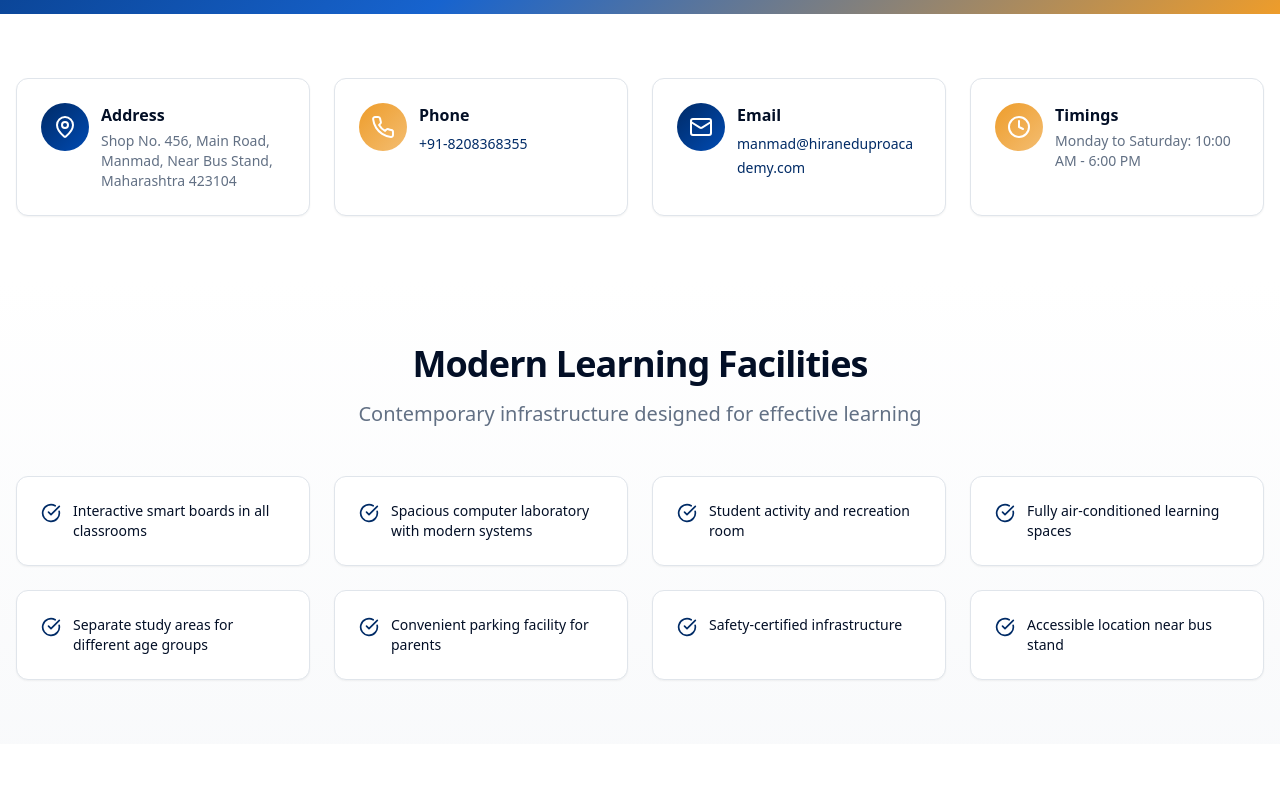
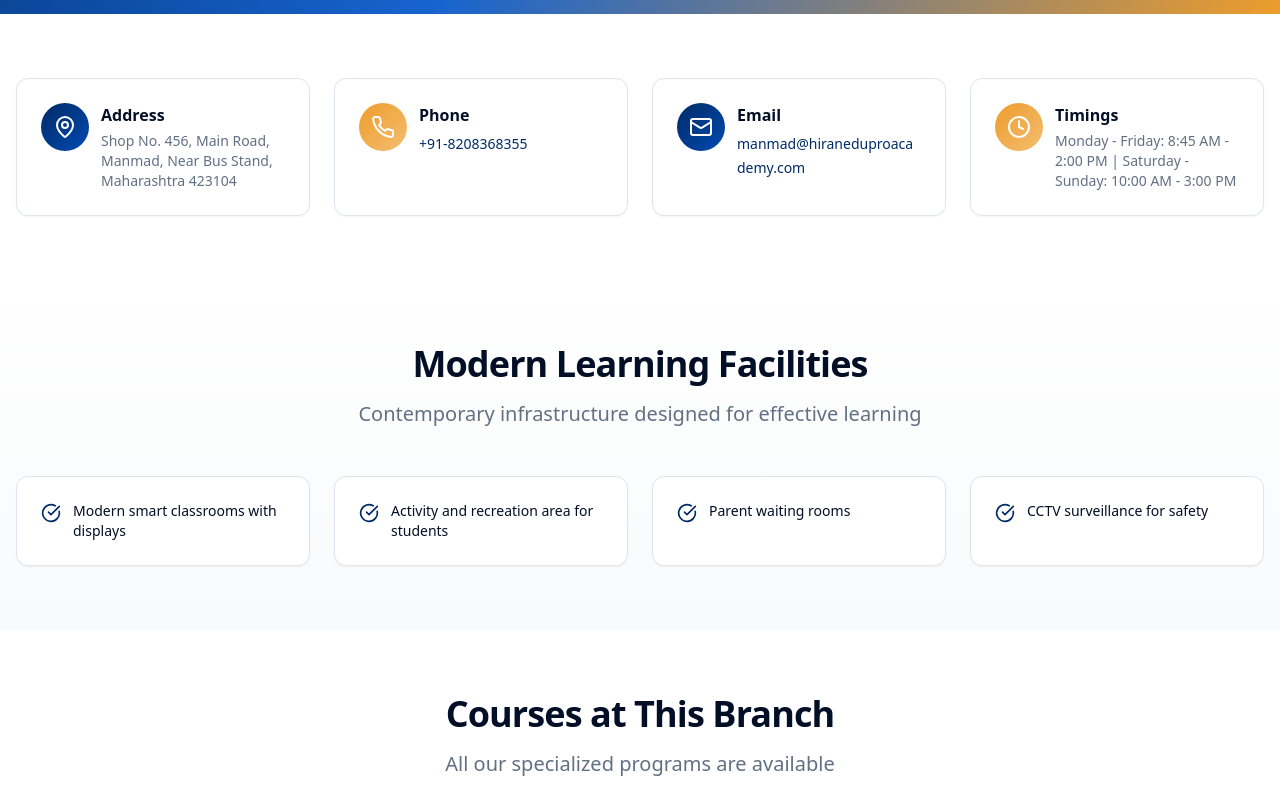
Before and after one commit to monucode/edupro-web-boost, a React (Vite) app: page /branches/manmad in a window 1280 px wide. Shown: the part 540-1352 px from the top of the page. Built offline with nearby package versions, Linux system fonts and the light colour scheme; the HTML template or start-up script is replaced by a standard one.

Commit message:
Update branch and contact information

```diff
--- a/src/pages/Contact.tsx
+++ b/src/pages/Contact.tsx
@@ -70,8 +70,8 @@ Message: ${formData.message}
       address: "Plot No. 123, Govind Nagar, Near Central School, Maharashtra 401203",
       phone: "+91-8208368355",
       email: "govindnagar@hiraneduproacademy.com",
-      timings: "Monday to Saturday: 9:00 AM - 7:00 PM",
-      incharge: "Mrs. Priya Sharma",
+      timings: "Monday - Friday: 8:45 AM - 2:00 PM | Saturday - Sunday: 10:00 AM - 3:00 PM",
+      incharge: "Mrs. Harshada Hiran",
       designation: "Branch Manager",
       specialties: ["Vedic Maths", "Robotics", "All Courses"],
       isMain: true
@@ -79,10 +79,10 @@ Message: ${formData.message}
     {
       name: "Manmad Branch",
       address: "Shop No. 456, Main Road, Manmad, Near Bus Stand, Maharashtra 423104",
-      phone: "+91-9999999997",
+      phone: "+91-8208368355",
       email: "manmad@hiraneduproacademy.com",
-      timings: "Monday to Saturday: 10:00 AM - 6:00 PM",
-      incharge: "Mr. Rajesh Patel",
+      timings: "Monday - Friday: 8:45 AM - 2:00 PM | Saturday - Sunday: 10:00 AM - 3:00 PM",
+      incharge: "Mrs. Harshada Hiran",
       designation: "Branch Coordinator",
       specialties: ["Abacus Training", "Mnemonic Science", "Phonics"]
     }
@@ -281,7 +281,8 @@ Message: ${formData.message}
                     </div>
                     <div>
                       <div className="font-semibold">Office Hours</div>
-                      <div className="text-white/90">Mon-Sat: 9:00 AM - 7:00 PM</div>
+                      <div className="text-white/90">Mon-Fri: 8:45 AM - 2:00 PM</div>
+                      <div className="text-white/90">Sat-Sun: 10:00 AM - 3:00 PM</div>
                     </div>
                   </div>
 
--- a/src/pages/branches/GovindNagar.tsx
+++ b/src/pages/branches/GovindNagar.tsx
@@ -11,7 +11,7 @@ const GovindNagar = () => {
     address: "Plot No. 123, Govind Nagar, Near Central School, Maharashtra 401203",
     phone: "+91-8208368355",
     email: "govindnagar@hiraneduproacademy.com",
-    timings: "Monday to Saturday: 9:00 AM - 7:00 PM",
+    timings: "Monday - Friday: 8:45 AM - 2:00 PM | Saturday - Sunday: 10:00 AM - 3:00 PM",
     established: "2020",
     studentsCount: "200+",
     floorArea: "2500 sq ft",
@@ -20,13 +20,9 @@ const GovindNagar = () => {
   };
 
   const features = [
-    "Modern smart classrooms with interactive displays",
-    "Dedicated robotics laboratory with latest equipment",
-    "Well-stocked library with 500+ educational books",
-    "Computer lab with 20+ latest systems",
+    "Modern smart classrooms with displays",
     "Activity and recreation area for students",
-    "Parent waiting lounge with refreshments",
-    "Air-conditioned learning spaces",
+    "Parent waiting rooms",
     "CCTV surveillance for safety"
   ];
 
--- a/src/pages/branches/Manmad.tsx
+++ b/src/pages/branches/Manmad.tsx
@@ -11,7 +11,7 @@ const Manmad = () => {
     address: "Shop No. 456, Main Road, Manmad, Near Bus Stand, Maharashtra 423104",
     phone: "+91-8208368355",
     email: "manmad@hiraneduproacademy.com",
-    timings: "Monday to Saturday: 10:00 AM - 6:00 PM",
+    timings: "Monday - Friday: 8:45 AM - 2:00 PM | Saturday - Sunday: 10:00 AM - 3:00 PM",
     established: "2022",
     studentsCount: "150+",
     floorArea: "1800 sq ft",
@@ -20,14 +20,10 @@ const Manmad = () => {
   };
 
   const features = [
-    "Interactive smart boards in all classrooms",
-    "Spacious computer laboratory with modern systems",
-    "Student activity and recreation room",
-    "Fully air-conditioned learning spaces",
-    "Separate study areas for different age groups",
-    "Convenient parking facility for parents",
-    "Safety-certified infrastructure",
-    "Accessible location near bus stand"
+    "Modern smart classrooms with displays",
+    "Activity and recreation area for students",
+    "Parent waiting rooms",
+    "CCTV surveillance for safety"
   ];
 
   const courses = [
```
